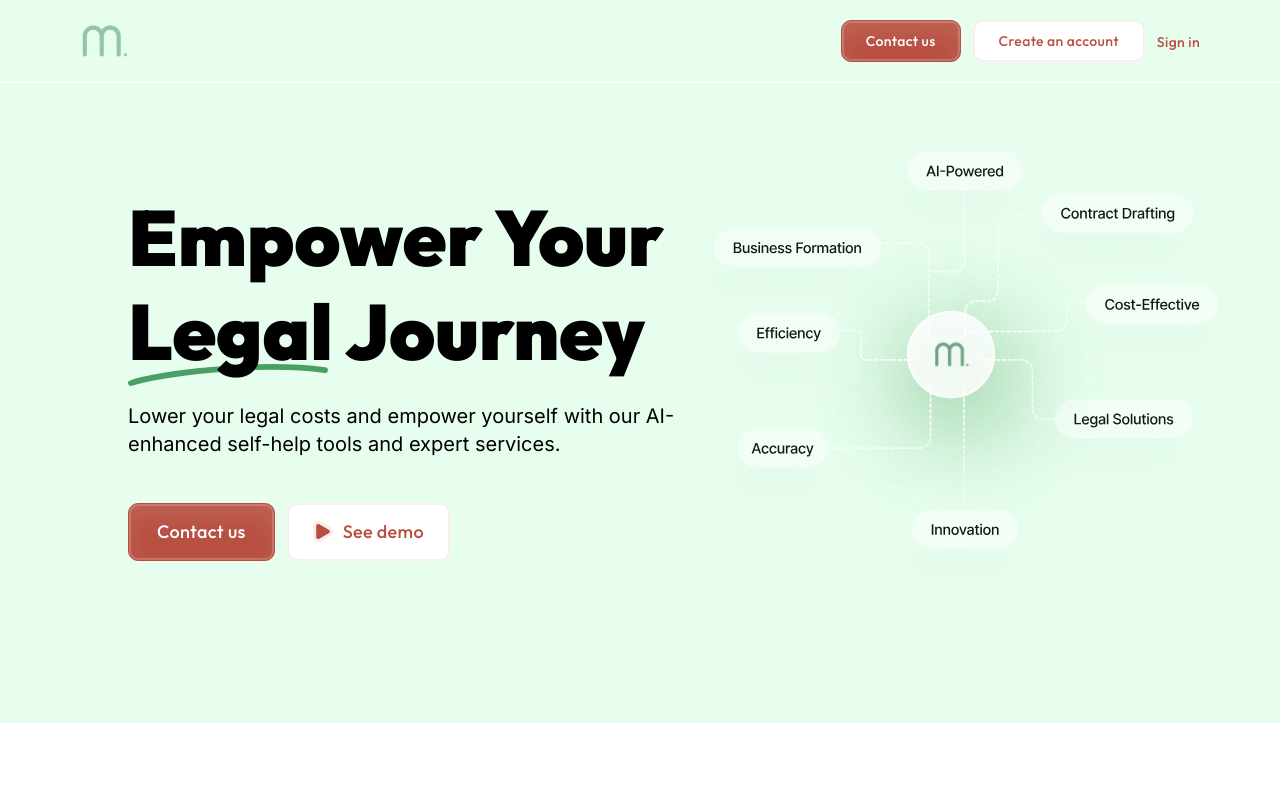
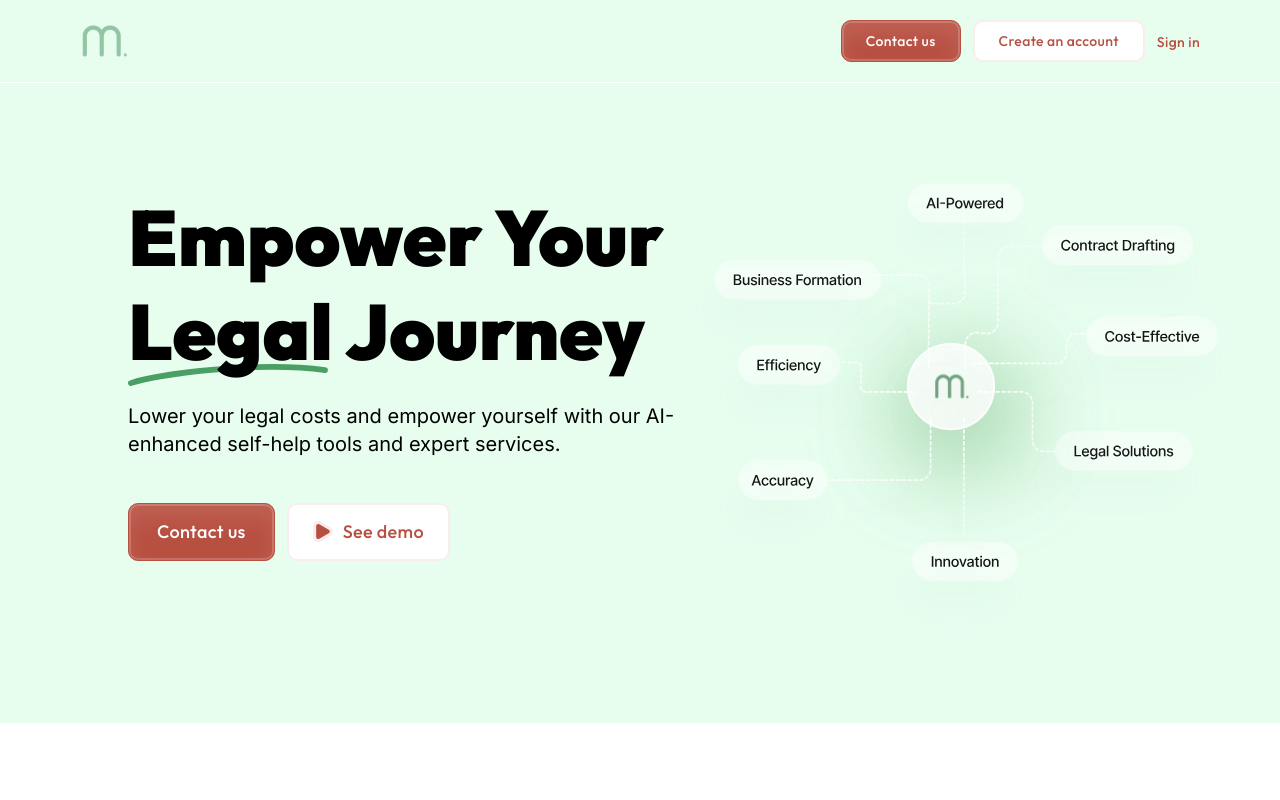
Before and after one commit to marble-legal/marble-legal-landing, a Next.js app: page / in a window 1280 px wide. Shown: the top 800 px of the page. Built offline with nearby package versions, Linux system fonts and the light colour scheme.

Commit message:
Update hero.tsx

```diff
--- a/src/app/components/hero.tsx
+++ b/src/app/components/hero.tsx
@@ -90,7 +90,7 @@ export default function Hero() {
 
           {/* TODO: scale animation on image */}
           <Animated>
-            <div className="relative w-full h-full max-h-[300px] items-center flex flex-col justify-center">
+            <div className="relative w-full h-full max-h-[300px] items-center flex flex-col justify-center md:mt-[4rem]">
               <Image
                 src="/hero.svg"
                 alt="hero"
```
